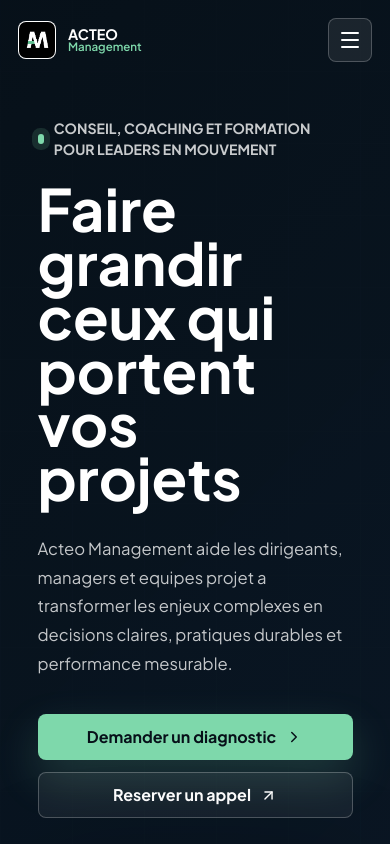
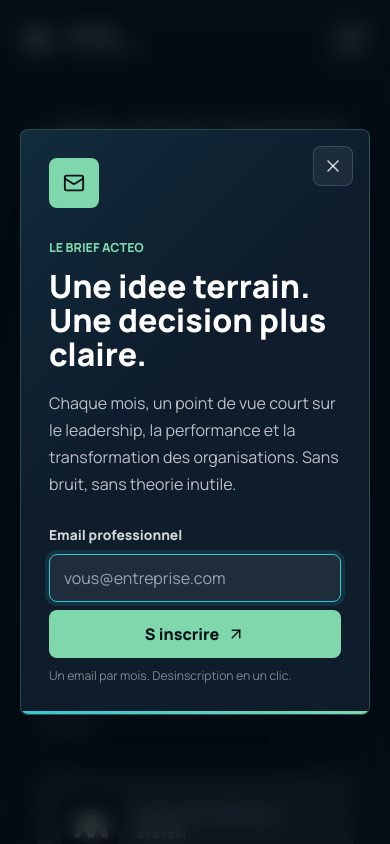
Before and after one commit to ewenrousseauerb5-tech/acteo-management, a React (Vite) app: page / in a window 390 px wide. Shown: the top 844 px of the page. Built offline with nearby package versions, Linux system fonts and the light colour scheme.

Commit message:
Refine hero and add newsletter CTA

```diff
--- a/App.tsx
+++ b/App.tsx
@@ -1,19 +1,22 @@
-import React, { useState } from 'react';
+import React, { useEffect, useState } from 'react';
 import {
   ArrowUpRight,
   BarChart3,
   BrainCircuit,
+  CalendarDays,
   CheckCircle2,
   ChevronRight,
   ClipboardCheck,
   Cpu,
   Gauge,
   GraduationCap,
+  Mail,
   MessageSquareQuote,
   ShieldCheck,
   Sparkles,
   Target,
   UsersRound,
+  X,
 } from 'lucide-react';
 import Navbar from './components/Navbar';
 import Footer from './components/Footer';
@@ -30,6 +33,8 @@ const services = [
       'Pour dirigeants, managers promus et responsables sous pression qui doivent arbitrer vite sans perdre leur posture, leur energie ou leur clarte.',
     icon: BrainCircuit,
     points: ['Seances de 90 minutes', 'Posture, decision, confiance', 'Support entre les sessions'],
+    nextDate: '14 octobre 2026',
+    format: 'Paris + distanciel',
   },
   {
     eyebrow: 'Commercial',
@@ -38,6 +43,8 @@ const services = [
       'Des formats courts pour transformer les interactions client: ecoute active, questions ouvertes, reformulation, pitch et histoire qui reste.',
     icon: MessageSquareQuote,
     points: ['Comites et soutenances', 'Vente consultative', 'Formats equipes 8 a 12 personnes'],
+    nextDate: '6 novembre 2026',
+    format: 'Vigo + intra-entreprise',
   },
   {
     eyebrow: 'Performance',
@@ -46,6 +53,8 @@ const services = [
       'Une approche terrain pour cartographier les flux reels, nommer les pilotes, traiter les non-conformites et piloter les couts de non-qualite.',
     icon: Gauge,
     points: ['ISO 9001 et ISO 14001', '8D, AMDEC, Ishikawa', 'Tableaux de bord utiles'],
+    nextDate: '19 novembre 2026',
+    format: 'Classe virtuelle',
   },
   {
     eyebrow: 'RSE',
@@ -54,6 +63,8 @@ const services = [
       'Diagnostic, feuille de route, formation, indicateurs et preparation aux labels ou certifications pour ancrer la responsabilite dans les pratiques.',
     icon: ShieldCheck,
     points: ['Label Engage RSE AFNOR', 'ISO 26000 et QSE', 'Communication parties prenantes'],
+    nextDate: '3 decembre 2026',
+    format: 'Lyon + distanciel',
   },
 ];
 
@@ -103,10 +114,37 @@ function App() {
 
   const [currentPage, setCurrentPage] = useState<Page>(getInitialPage);
   const [sent, setSent] = useState(false);
+  const [newsletterOpen, setNewsletterOpen] = useState(false);
+  const [newsletterSent, setNewsletterSent] = useState(false);
+
+  useEffect(() => {
+    if (currentPage !== 'home') return;
+    const timer = window.setTimeout(() => setNewsletterOpen(true), 6500);
+    return () => window.clearTimeout(timer);
+  }, [currentPage]);
+
+  useEffect(() => {
+    if (!newsletterOpen) return;
+    const handleKeyDown = (event: KeyboardEvent) => {
+      if (event.key === 'Escape') setNewsletterOpen(false);
+    };
+    const previousOverflow = document.body.style.overflow;
+    document.body.style.overflow = 'hidden';
+    window.addEventListener('keydown', handleKeyDown);
+    return () => {
+      document.body.style.overflow = previousOverflow;
+      window.removeEventListener('keydown', handleKeyDown);
+    };
+  }, [newsletterOpen]);
 
   const handleSubmit = (event: React.FormEvent<HTMLFormElement>) => {
     event.preventDefault();
     setSent(true);
+  };
+
+  const handleNewsletterSubmit = (event: React.FormEvent<HTMLFormElement>) => {
+    event.preventDefault();
+    setNewsletterSent(true);
   };
 
   if (currentPage === 'linkedin') {
@@ -139,15 +177,23 @@ function App() {
                 mesurable.
               </p>
               <div className="hero-actions">
-                <a href="#contact" className="primary-action">
+                <button
+                  type="button"
+                  className="primary-action"
+                  onClick={() => setNewsletterOpen(true)}
+                >
+                  Recevoir le brief executif
+                  <Mail aria-hidden="true" size={18} />
+                </button>
+                <a href="#contact" className="secondary-action">
                   Demander un diagnostic
                   <ChevronRight aria-hidden="true" size={18} />
                 </a>
-                <a href={bookingUrl} target="_blank" rel="noreferrer" className="secondary-action">
-                  Reserver un appel
-                  <ArrowUpRight aria-hidden="true" size={17} />
-                </a>
               </div>
+              <a href={bookingUrl} target="_blank" rel="noreferrer" className="hero-booking-link">
+                Ou reserver directement un appel de 30 minutes
+                <ArrowUpRight aria-hidden="true" size={15} />
+              </a>
             </div>
 
             <div className="hero-panel" aria-label="Acteo operating model">
@@ -202,6 +248,13 @@ function App() {
                 <span>{service.eyebrow}</span>
                 <h3>{service.title}</h3>
                 <p>{service.description}</p>
+                <div className="service-date">
+                  <CalendarDays aria-hidden="true" size={17} />
+                  <div>
+                    <strong>Prochaine session</strong>
+                    <span>{service.nextDate} · {service.format}</span>
+                  </div>
+                </div>
                 <ul>
                   {service.points.map((point) => (
                     <li key={point}>
@@ -223,21 +276,25 @@ function App() {
           <div className="course-list">
             <div>
               <GraduationCap aria-hidden="true" />
+              <span className="course-date">14 oct. 2026</span>
               <h3>Leader coach</h3>
               <p>Cadre, feedback, regles d equipe, action sous sept jours.</p>
             </div>
             <div>
               <Target aria-hidden="true" />
+              <span className="course-date">6 nov. 2026</span>
               <h3>L art du questionnement</h3>
               <p>Faire parler le client avant de proposer, passer du besoin technique a l enjeu.</p>
             </div>
             <div>
               <ClipboardCheck aria-hidden="true" />
+              <span className="course-date">19 nov. 2026</span>
               <h3>Audit et processus</h3>
               <p>Audit multi-sites, indicateurs utiles, revue de processus qui decide.</p>
             </div>
             <div>
               <Cpu aria-hidden="true" />
+              <span className="course-date">3 dec. 2026</span>
               <h3>Efficacite avec l IA</h3>
               <p>Cas d usage, prompts, automatisation et methodes pour gagner du temps.</p>
             </div>
@@ -342,6 +399,70 @@ function App() {
       </main>
 
       <Footer onNavigate={setCurrentPage} />
+
+      {newsletterOpen && (
+        <div
+          className="newsletter-backdrop"
+          role="presentation"
+          onMouseDown={(event) => {
+            if (event.currentTarget === event.target) setNewsletterOpen(false);
+          }}
+        >
+          <section
+            className="newsletter-modal"
+            role="dialog"
+            aria-modal="true"
+            aria-labelledby="newsletter-title"
+          >
+            <button
+              type="button"
+              className="newsletter-close"
+              onClick={() => setNewsletterOpen(false)}
+              aria-label="Fermer"
+            >
+              <X aria-hidden="true" size={20} />
+            </button>
+            <div className="newsletter-mark">
+              <Mail aria-hidden="true" size={22} />
+            </div>
+            <span className="section-kicker">Le brief Acteo</span>
+            <h2 id="newsletter-title">Une idee terrain. Une decision plus claire.</h2>
+            <p>
+              Chaque mois, un point de vue court sur le leadership, la performance et la
+              transformation des organisations. Sans bruit, sans theorie inutile.
+            </p>
+            {newsletterSent ? (
+              <div className="newsletter-success" role="status">
+                <CheckCircle2 aria-hidden="true" size={22} />
+                <div>
+                  <strong>Merci pour votre inscription.</strong>
+                  <span>Le prochain brief arrive bientot dans votre boite mail.</span>
+                </div>
+              </div>
+            ) : (
+              <form className="newsletter-form" onSubmit={handleNewsletterSubmit}>
+                <label htmlFor="newsletter-email">Email professionnel</label>
+                <div>
+                  <input
+                    id="newsletter-email"
+                    name="email"
+                    type="email"
+                    placeholder="vous@entreprise.com"
+                    autoComplete="email"
+                    required
+                    autoFocus
+                  />
+                  <button type="submit">
+                    S inscrire
+                    <ArrowUpRight aria-hidden="true" size={18} />
+                  </button>
+                </div>
+                <small>Un email par mois. Desinscription en un clic.</small>
+              </form>
+            )}
+          </section>
+        </div>
+      )}
     </div>
   );
 }
--- a/index.css
+++ b/index.css
@@ -26,7 +26,7 @@ body {
   margin: 0;
   color: var(--text);
   background: var(--white);
-  font-family: "Plus Jakarta Sans", system-ui, -apple-system, BlinkMacSystemFont, "Segoe UI", sans-serif;
+  font-family: "Manrope", system-ui, -apple-system, BlinkMacSystemFont, "Segoe UI", sans-serif;
   -webkit-font-smoothing: antialiased;
   text-rendering: optimizeLegibility;
 }
@@ -170,6 +170,11 @@ a {
   transition: transform 160ms ease, box-shadow 160ms ease, background 160ms ease, border-color 160ms ease;
 }
 
+button.primary-action {
+  border: 0;
+  cursor: pointer;
+}
+
 .nav-cta {
   padding: 0 18px;
   color: var(--ink);
@@ -232,8 +237,8 @@ a {
 
 .hero-section {
   position: relative;
-  min-height: 96vh;
-  padding: 152px clamp(18px, 5vw, 72px) 72px;
+  min-height: 82vh;
+  padding: 136px clamp(18px, 5vw, 72px) 64px;
   color: var(--white);
   background:
     linear-gradient(135deg, rgba(7, 16, 25, 0.96), rgba(12, 27, 43, 0.9)),
@@ -260,7 +265,7 @@ a {
 
 .hero-grid {
   display: grid;
-  grid-template-columns: minmax(0, 1.08fr) minmax(340px, 0.72fr);
+  grid-template-columns: minmax(0, 1fr) minmax(340px, 0.76fr);
   align-items: center;
   gap: clamp(34px, 6vw, 78px);
 }
@@ -285,11 +290,11 @@ a {
 }
 
 .hero-copy h1 {
-  max-width: 880px;
+  max-width: 720px;
   margin: 0;
-  font-size: clamp(3.2rem, 7.4vw, 7.8rem);
-  line-height: 0.92;
-  font-weight: 850;
+  font-size: clamp(3rem, 5.4vw, 5.4rem);
+  line-height: 0.98;
+  font-weight: 760;
   letter-spacing: 0;
 }
 
@@ -306,6 +311,21 @@ a {
   flex-wrap: wrap;
   gap: 12px;
   margin-top: 36px;
+}
+
+.hero-booking-link {
+  display: inline-flex;
+  align-items: center;
+  gap: 7px;
+  margin-top: 18px;
+  color: rgba(255, 255, 255, 0.64);
+  font-size: 0.88rem;
+  font-weight: 700;
+  transition: color 160ms ease;
+}
+
+.hero-booking-link:hover {
+  color: var(--green-2);
 }
 
 .primary-action {
@@ -423,9 +443,9 @@ a {
 .contact-copy h2 {
   margin: 0;
   color: var(--ink);
-  font-size: clamp(2rem, 4.4vw, 4.7rem);
-  line-height: 1.02;
-  font-weight: 850;
+  font-size: clamp(2rem, 3.8vw, 4rem);
+  line-height: 1.06;
+  font-weight: 760;
   letter-spacing: 0;
 }
 
@@ -457,7 +477,7 @@ a {
 
 .service-card {
   display: flex;
-  min-height: 440px;
+  min-height: 520px;
   flex-direction: column;
   padding: 24px;
 }
@@ -491,6 +511,39 @@ a {
   margin: 0;
   color: var(--muted);
   line-height: 1.65;
+}
+
+.service-date {
+  display: flex;
+  align-items: flex-start;
+  gap: 10px;
+  margin-top: 20px;
+  padding: 13px 0;
+  border-top: 1px solid rgba(15, 31, 48, 0.1);
+  border-bottom: 1px solid rgba(15, 31, 48, 0.1);
+}
+
+.service-date svg {
+  flex: 0 0 auto;
+  margin-top: 2px;
+  color: var(--blue);
+}
+
+.service-date div {
+  display: grid;
+  gap: 3px;
+}
+
+.service-date strong {
+  color: var(--ink);
+  font-size: 0.78rem;
+  text-transform: uppercase;
+}
+
+.service-date span {
+  color: var(--muted);
+  font-size: 0.82rem;
+  line-height: 1.45;
 }
 
 .service-card ul {
@@ -548,11 +601,22 @@ a {
 }
 
 .course-list > div {
+  position: relative;
   padding: 22px;
   color: var(--white);
   border-color: rgba(255, 255, 255, 0.14);
   background: rgba(255, 255, 255, 0.06);
   box-shadow: none;
+}
+
+.course-date {
+  position: absolute;
+  top: 22px;
+  right: 22px;
+  color: rgba(255, 255, 255, 0.68);
+  font-size: 0.76rem;
+  font-weight: 800;
+  text-transform: uppercase;
 }
 
 .course-list svg {
@@ -746,6 +810,171 @@ a {
   line-height: 1.55;
 }
 
+.newsletter-backdrop {
+  position: fixed;
+  inset: 0;
+  z-index: 100;
+  display: grid;
+  place-items: center;
+  padding: 20px;
+  background: rgba(4, 12, 20, 0.68);
+  backdrop-filter: blur(10px);
+  animation: newsletter-fade 220ms ease both;
+}
+
+.newsletter-modal {
+  position: relative;
+  width: min(560px, 100%);
+  padding: clamp(28px, 5vw, 48px);
+  overflow: hidden;
+  border: 1px solid rgba(126, 216, 171, 0.24);
+  border-radius: 8px;
+  color: var(--white);
+  background:
+    linear-gradient(135deg, rgba(50, 199, 214, 0.09), transparent 44%),
+    var(--ink-2);
+  box-shadow: 0 36px 120px rgba(0, 0, 0, 0.46);
+  animation: newsletter-rise 260ms ease both;
+}
+
+.newsletter-modal::after {
+  content: "";
+  position: absolute;
+  inset: auto 0 0;
+  height: 3px;
+  background: linear-gradient(90deg, var(--cyan), var(--green-2));
+}
+
+.newsletter-close {
+  position: absolute;
+  top: 16px;
+  right: 16px;
+  display: grid;
+  place-items: center;
+  width: 40px;
+  height: 40px;
+  padding: 0;
+  color: rgba(255, 255, 255, 0.76);
+  border: 1px solid rgba(255, 255, 255, 0.14);
+  border-radius: 8px;
+  background: rgba(255, 255, 255, 0.06);
+  cursor: pointer;
+}
+
+.newsletter-mark {
+  display: grid;
+  place-items: center;
+  width: 50px;
+  height: 50px;
+  margin-bottom: 26px;
+  color: var(--ink);
+  border-radius: 8px;
+  background: var(--green-2);
+}
+
+.newsletter-modal .section-kicker {
+  color: var(--green-2);
+}
+
+.newsletter-modal h2 {
+  max-width: 470px;
+  margin: 0;
+  font-size: clamp(2rem, 5vw, 3.2rem);
+  line-height: 1.06;
+  font-weight: 760;
+}
+
+.newsletter-modal > p {
+  margin: 18px 0 26px;
+  color: rgba(255, 255, 255, 0.72);
+  font-size: 1rem;
+  line-height: 1.7;
+}
+
+.newsletter-form {
+  display: grid;
+  gap: 9px;
+}
+
+.newsletter-form label {
+  color: rgba(255, 255, 255, 0.82);
+  font-size: 0.86rem;
+  font-weight: 800;
+}
+
+.newsletter-form > div {
+  display: grid;
+  grid-template-columns: minmax(0, 1fr) auto;
+  gap: 8px;
+}
+
+.newsletter-form input {
+  min-width: 0;
+  min-height: 48px;
+  padding: 0 14px;
+  color: var(--white);
+  border: 1px solid rgba(255, 255, 255, 0.18);
+  border-radius: 8px;
+  outline: none;
+  background: rgba(255, 255, 255, 0.07);
+}
+
+.newsletter-form input:focus {
+  border-color: var(--cyan);
+  box-shadow: 0 0 0 4px rgba(50, 199, 214, 0.13);
+}
+
+.newsletter-form button {
+  display: inline-flex;
+  align-items: center;
+  justify-content: center;
+  gap: 8px;
+  min-height: 48px;
+  padding: 0 18px;
+  color: var(--ink);
+  border: 0;
+  border-radius: 8px;
+  background: var(--green-2);
+  font-weight: 800;
+  cursor: pointer;
+}
+
+.newsletter-form small {
+  color: rgba(255, 255, 255, 0.48);
+  font-size: 0.76rem;
+}
+
+.newsletter-success {
+  display: flex;
+  align-items: flex-start;
+  gap: 12px;
+  padding: 18px;
+  color: var(--green-2);
+  border: 1px solid rgba(126, 216, 171, 0.25);
+  border-radius: 8px;
+  background: rgba(126, 216, 171, 0.08);
+}
+
+.newsletter-success div {
+  display: grid;
+  gap: 4px;
+}
+
+.newsletter-success span {
+  color: rgba(255, 255, 255, 0.68);
+  line-height: 1.5;
+}
+
+@keyframes newsletter-fade {
+  from { opacity: 0; }
+  to { opacity: 1; }
+}
+
+@keyframes newsletter-rise {
+  from { opacity: 0; transform: translateY(14px); }
+  to { opacity: 1; transform: translateY(0); }
+}
+
 .site-footer {
   display: grid;
   grid-template-columns: 1fr 1fr;
@@ -855,7 +1084,7 @@ footer.site-footer {
   }
 
   .hero-copy h1 {
-    font-size: clamp(3.1rem, 15vw, 5.4rem);
+    font-size: clamp(2.7rem, 12vw, 4.2rem);
   }
 
   .course-list,
@@ -893,6 +1122,10 @@ footer.site-footer {
     display: grid;
   }
 
+  .newsletter-form > div {
+    grid-template-columns: 1fr;
+  }
+
   .metric-grid {
     grid-template-columns: 1fr;
   }
--- a/index.html
+++ b/index.html
@@ -13,7 +13,7 @@
     <!-- Fonts -->
     <link rel="preconnect" href="https://fonts.googleapis.com">
     <link rel="preconnect" href="https://fonts.gstatic.com" crossorigin>
-    <link href="https://fonts.googleapis.com/css2?family=Plus+Jakarta+Sans:ital,wght@0,300;0,400;0,500;0,600;0,700;1,400&display=swap" rel="stylesheet">
+    <link href="https://fonts.googleapis.com/css2?family=Manrope:wght@400;500;600;700;800&display=swap" rel="stylesheet">
 
     <!-- Tailwind CSS -->
     <script src="https://cdn.tailwindcss.com"></script>
@@ -32,7 +32,7 @@
               }
             },
             fontFamily: {
-              sans: ['"Plus Jakarta Sans"', 'sans-serif'],
+              sans: ['"Manrope"', 'sans-serif'],
             },
           }
         }
@@ -44,7 +44,7 @@
         scroll-behavior: smooth;
       }
       body {
-        font-family: 'Plus Jakarta Sans', sans-serif;
+        font-family: 'Manrope', sans-serif;
         -webkit-font-smoothing: antialiased;
         -moz-osx-font-smoothing: grayscale;
       }
```
